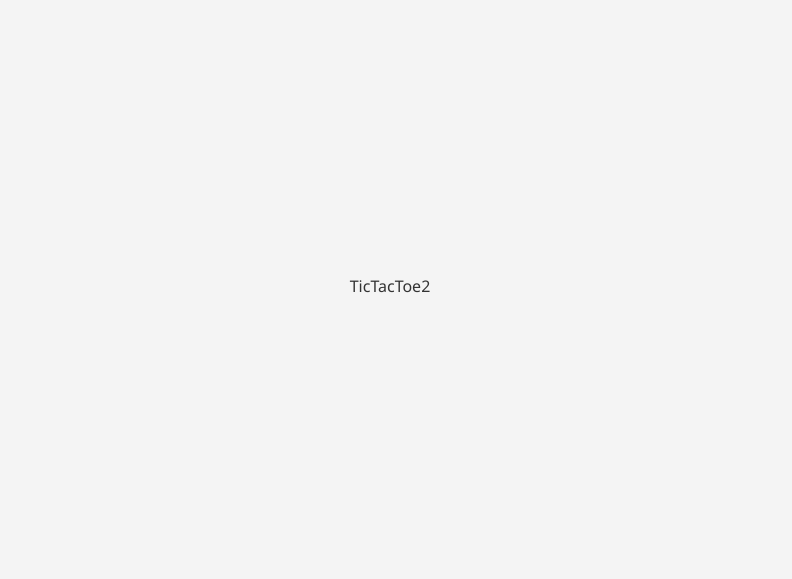
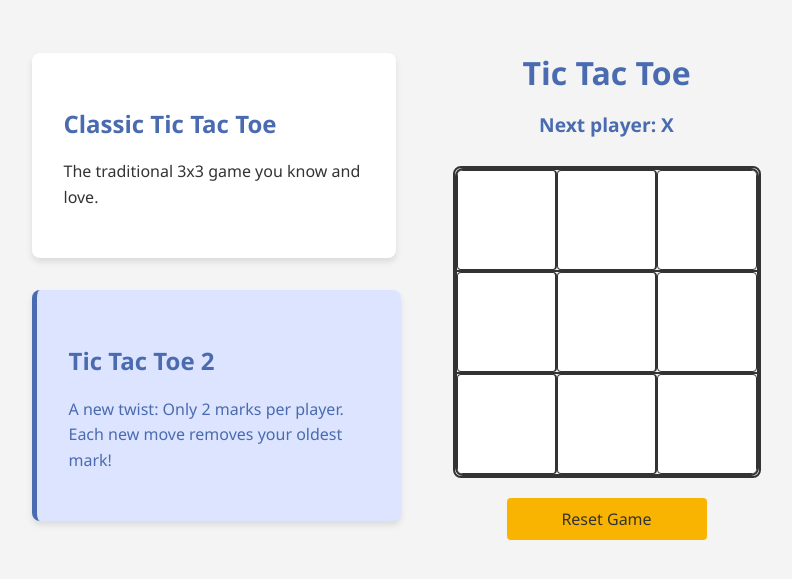
Before and after one commit to DanielJonthn/tic-tac-toe, a React (Vite) app: page /enhanced in a window 1280 px wide. Shown: the part 113-692 px from the top of the page, without its empty margins (250-1042 px from the left). Built offline with nearby package versions, Linux system fonts and the light colour scheme.

Commit message:
WIP TicTacToe2 games

```diff
--- a/src/pages/TicTacToe2.tsx
+++ b/src/pages/TicTacToe2.tsx
@@ -1,5 +1,136 @@
+import "../styles/ticTacToe2.css";
+import Board from "../components/Board";
+import { useState } from "react";
+import { Board as BoardType, Player } from "../types/game";
+import { Link } from "react-router-dom";
+
 const TicTacToe2 = () => {
-  return <div>TicTacToe2</div>;
+  const [history, setHistory] = useState<{ squares: BoardType }[]>([
+    {
+      squares: Array(9).fill(null),
+    },
+  ]);
+  const [xIsNext, setXIsNext] = useState(true);
+  const [stepNumber, setStepNumber] = useState(0);
+
+  const calculateWinner = (squares: BoardType): Player | "draw" => {
+    const lines = [
+      [0, 1, 2],
+      [3, 4, 5],
+      [6, 7, 8],
+      [0, 3, 6],
+      [1, 4, 7],
+      [2, 5, 8],
+      [0, 4, 8],
+      [2, 4, 6],
+    ];
+
+    for (let i = 0; i < lines.length; i++) {
+      const [a, b, c] = lines[i];
+      if (
+        squares[a] &&
+        squares[a] === squares[b] &&
+        squares[a] === squares[c]
+      ) {
+        return squares[a];
+      }
+    }
+
+    if (squares.every((square) => square !== null)) {
+      return "draw";
+    }
+
+    return null;
+  };
+
+  const handleClick = (index: number) => {
+    const currentHistory = history.slice(0, stepNumber + 1);
+    const current = currentHistory[currentHistory.length - 1];
+    const squares = [...current.squares];
+
+    if (calculateWinner(squares) || squares[index]) {
+      return;
+    }
+
+    squares[index] = xIsNext ? "X" : "O";
+
+    setHistory([...currentHistory, { squares }]);
+    setStepNumber(currentHistory.length);
+    setXIsNext(!xIsNext);
+  };
+
+  const current = history[stepNumber];
+  const winner = calculateWinner(current.squares);
+
+  let status;
+  if (winner === "draw") {
+    status = "Game ended in a draw!";
+  } else if (winner) {
+    status = `Winner: ${winner}`;
+  } else {
+    status = `Next player: ${xIsNext ? "X" : "O"}`;
+  }
+
+  const resetGame = () => {
+    setHistory([{ squares: Array(9).fill(null) }]);
+    setStepNumber(0);
+    setXIsNext(true);
+  };
+
+  // const jumpTo = (step: number) => {
+  //   setStepNumber(step);
+  //   setXIsNext(step % 2 === 0);
+  // };
+
+  // const moves = history.map((_, move) => {
+  //   const desc = move ? `Go to move #${move}` : "Go to game start";
+  //   return (
+  //     <li key={move}>
+  //       <button onClick={() => jumpTo(move)}>{desc}</button>
+  //     </li>
+  //   );
+  // });
+
+  //TODO LOGIC TAMBAHAN ENHANCED
+
+  return (
+    <div className="page-container">
+      <div className="game-options">
+        <Link to="/classic" className="game2-option-classic">
+          <h2>Classic Tic Tac Toe</h2>
+          <p>The traditional 3x3 game you know and love.</p>
+        </Link>
+        <Link to="/enhanced" className="game2-option-enhanced selected">
+          <h2>Tic Tac Toe 2</h2>
+          <p>
+            A new twist: Only 2 marks per player. Each new move removes your
+            oldest mark!
+          </p>
+        </Link>
+      </div>
+
+      <div className="game-container">
+        <h1 className="game-title">Tic Tac Toe</h1>
+
+        <div className="game-content">
+          <div className="game-main">
+            <div className="status">{status}</div>
+
+            <div className="game-board">
+              <Board squares={current.squares} onCellClick={handleClick} />
+            </div>
+
+            <button className="reset-button" onClick={resetGame}>
+              Reset Game
+            </button>
+          </div>
+        </div>
+      </div>
+      {/* <div className="move-history">
+        <ol>{moves}</ol>
+      </div> */}
+    </div>
+  );
 };
 
 export default TicTacToe2;
--- /dev/null
+++ b/src/styles/ticTacToe2.css
@@ -0,0 +1,155 @@
+.page-container {
+  display: flex;
+  flex-direction: row;
+  align-items: center;
+  justify-content: space-between;
+}
+
+.game-container {
+  max-width: 800px;
+  margin: 0 auto;
+  padding: 20px;
+  display: flex;
+  flex-direction: column;
+  align-items: center;
+}
+
+.game-title {
+  font-size: 2rem;
+  color: #4a6baf;
+  margin-bottom: 20px;
+  text-align: center;
+}
+
+.game-content {
+  display: flex;
+  justify-content: center;
+  align-items: center;
+  gap: 40px;
+  align-items: flex-start;
+  width: 100%;
+}
+
+.game-main {
+  display: flex;
+  flex-direction: column;
+  align-items: center;
+  gap: 20px;
+}
+
+.game-board {
+  border: 2px solid #333;
+  border-radius: 8px;
+  overflow: hidden;
+}
+
+.status {
+  font-size: 1.2rem;
+  font-weight: bold;
+  color: #4a6baf;
+  margin-bottom: 5px;
+}
+
+.reset-button {
+  background-color: #f8b400;
+  color: #333;
+  border: none;
+  border-radius: 4px;
+  padding: 10px 20px;
+  font-size: 1rem;
+  cursor: pointer;
+  width: 100%;
+  max-width: 200px;
+  transition: background-color 0.3s;
+}
+
+.reset-button:hover {
+  background-color: #e0a500;
+}
+
+.move-history {
+  background-color: #f4f4f4;
+  border-radius: 8px;
+  padding: 15px;
+}
+
+.move-history ol {
+  list-style-position: inside;
+  padding-left: 0;
+  margin: 0;
+}
+
+.move-history li {
+  display: flex;
+  margin-bottom: 8px;
+}
+
+.move-history button {
+  background-color: #4a6baf;
+  color: white;
+  border: none;
+  border-radius: 4px;
+  padding: 8px 12px;
+  cursor: pointer;
+  width: 10rem;
+  text-align: left;
+  transition: background-color 0.3s;
+}
+
+.move-history button:hover {
+  background-color: #3a5a99;
+}
+
+.game-options {
+  display: flex;
+  flex-direction: column;
+  justify-content: space-around;
+  gap: 2rem;
+}
+
+.game2-option-classic {
+  background-color: white;
+  border-radius: 8px;
+  padding: 2rem;
+  width: 300px;
+  box-shadow: 0 4px 6px rgba(0, 0, 0, 0.1);
+  text-decoration: none;
+  color: var(--dark-color);
+  transition: transform 0.3s, box-shadow 0.3s;
+}
+
+.game2-option-classic:hover {
+  transform: translateY(-5px);
+  box-shadow: 0 6px 12px rgba(0, 0, 0, 0.15);
+}
+
+.game2-option-classic h2 {
+  color: var(--primary-color);
+  margin-bottom: 1rem;
+}
+
+.game2-option-enhanced {
+  background-color: white;
+  border-radius: 8px;
+  padding: 2rem;
+  width: 300px;
+  box-shadow: 0 4px 6px rgba(0, 0, 0, 0.1);
+  text-decoration: none;
+  color: var(--dark-color);
+  transition: transform 0.3s, box-shadow 0.3s;
+}
+
+.game2-option-enhanced h2 {
+  color: var(--primary-color);
+  margin-bottom: 1rem;
+}
+
+.game2-option-enhanced p {
+  color: var(--primary-color);
+  margin-bottom: 1rem;
+}
+
+.game2-option-enhanced.selected {
+  background-color: #dce4ff;
+  border-left: 5px solid #4a6baf;
+}
```
